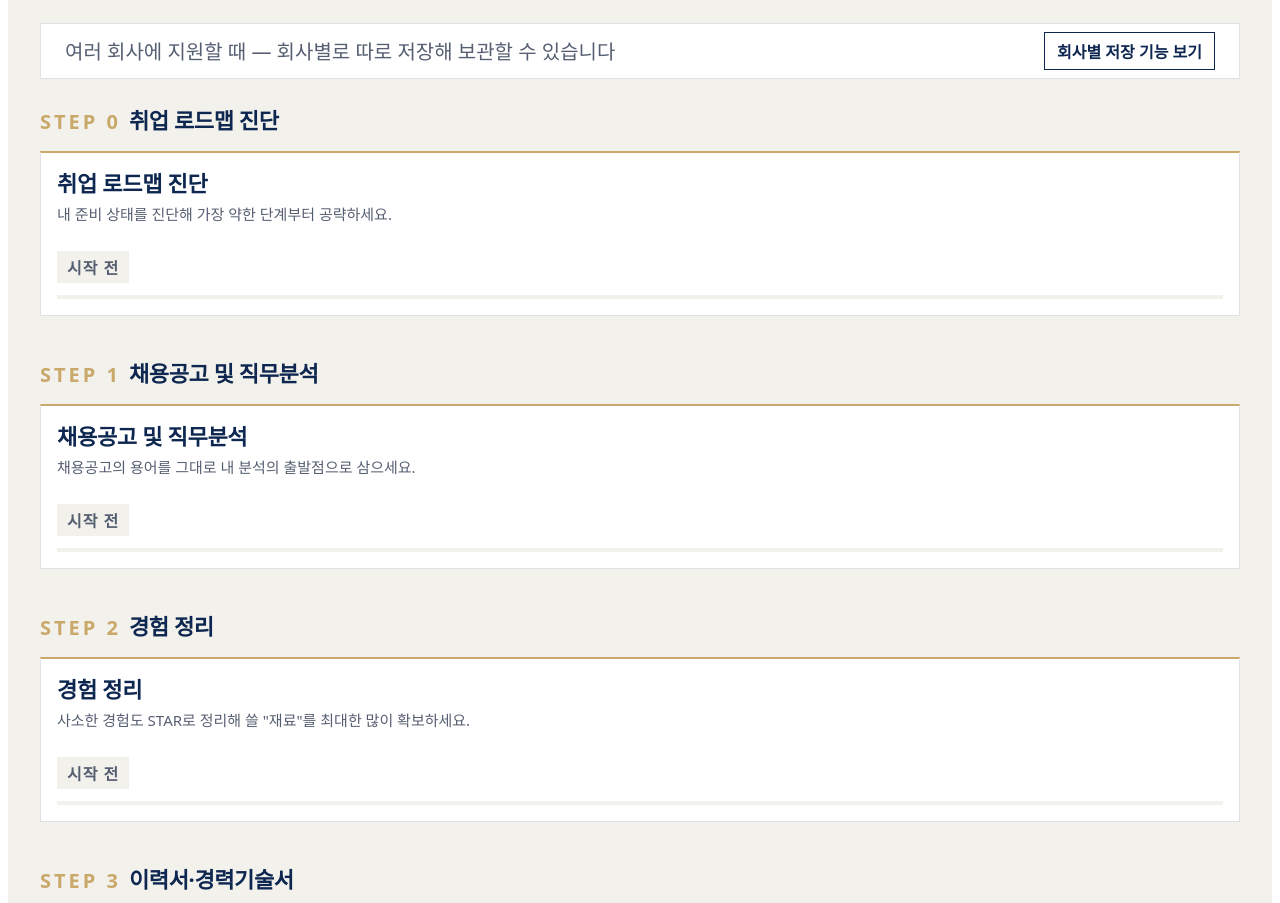
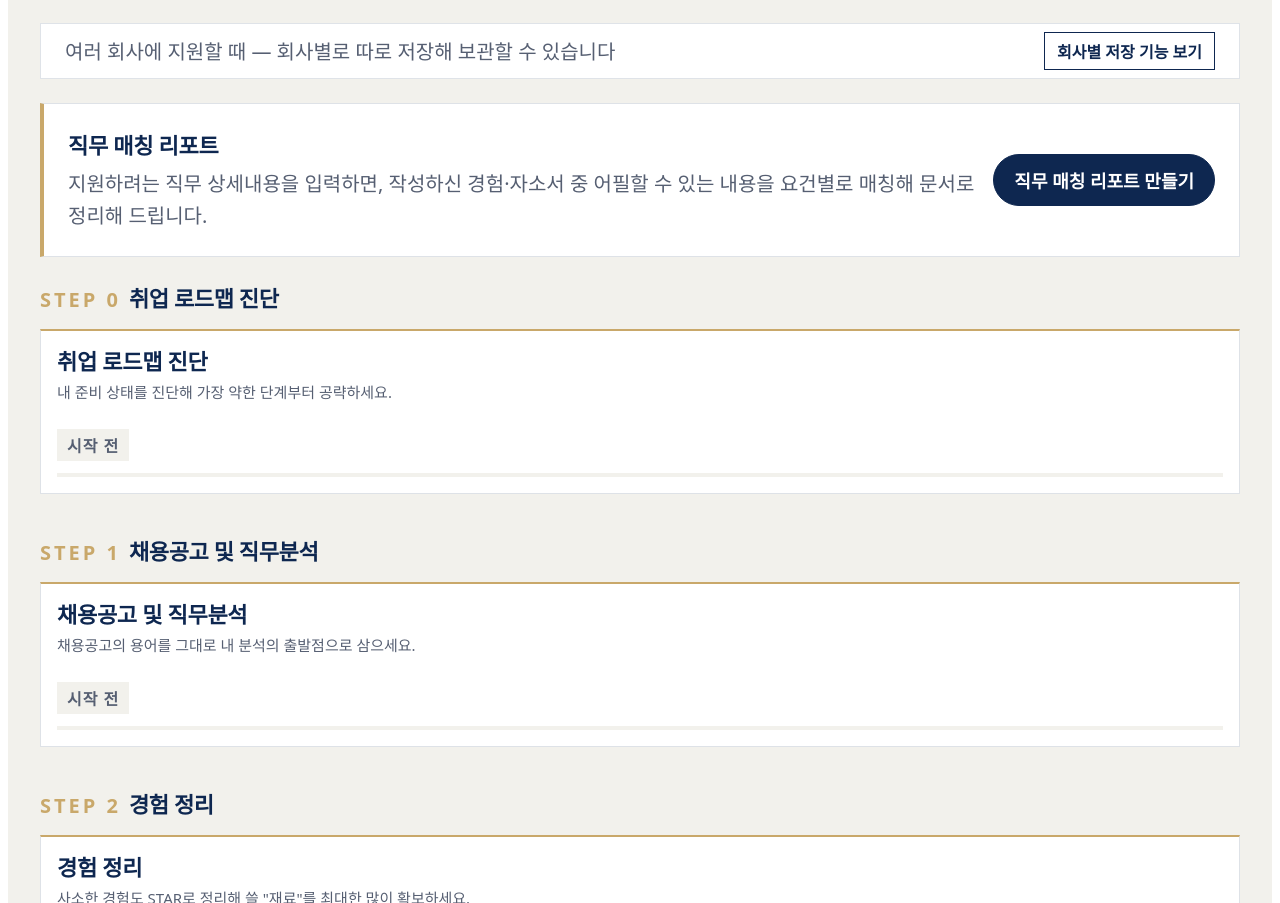
Before and after one commit to careerengineer/career_preparation, a React (Vite) app: page / in a window 1280 px wide. Shown: the part 1309-2212 px from the top of the page. Built offline with nearby package versions, Linux system fonts and the light colour scheme; a web font is replaced by a local one.

Commit message:
feat: 대시보드에 직무 매칭 리포트 진입 배너 추가

```diff
--- a/src/dashboard/Dashboard.jsx
+++ b/src/dashboard/Dashboard.jsx
@@ -1,4 +1,5 @@
 import { useEffect } from 'react';
+import { Link } from 'react-router-dom';
 import { useDataStore } from '../store/DataContext.jsx';
 import { WORKBOOKS, VARIANT, VARIANT_LABEL, VARIANT_NOTICE } from '../store/schema.js';
 import { getWorkbookProgress } from '../store/selectors.js';
@@ -221,6 +222,44 @@ export default function Dashboard() {
         {/* 회사별 슬롯 (여러 회사 지원 관리) */}
         <CompanySlots />
 
+        {/* 직무 매칭 리포트 (작성한 경험/자소서 ↔ 직무 상세내용 매칭) */}
+        <section style={{
+          background: COLORS.white, border: RULE,
+          borderLeft: `4px solid ${COLORS.accent2}`,
+          padding: SPACING.lg, marginBottom: SPACING.lg,
+          display: 'flex', flexWrap: 'wrap', alignItems: 'center',
+          justifyContent: 'space-between', gap: SPACING.md,
+        }}>
+          <div style={{ flex: 1, minWidth: 240 }}>
+            <h3 style={{
+              margin: 0, fontSize: 22, color: COLORS.ink,
+              fontWeight: FONT.weight.bold, letterSpacing: '-0.3px',
+            }}>
+              직무 매칭 리포트
+            </h3>
+            <p style={{
+              margin: '8px 0 0', fontSize: 20, color: COLORS.sub,
+              lineHeight: 1.6,
+            }}>
+              지원하려는 직무 상세내용을 입력하면, 작성하신 경험·자소서 중 어필할 수 있는 내용을 요건별로 매칭해 문서로 정리해 드립니다.
+            </p>
+          </div>
+          <div style={{ display: 'flex', gap: SPACING.sm, flexWrap: 'wrap', flexShrink: 0 }}>
+            <Link
+              to="/jd-match"
+              style={{
+                background: COLORS.accent, color: COLORS.white,
+                border: `1px solid ${COLORS.accent}`,
+                textDecoration: 'none', whiteSpace: 'nowrap',
+                fontSize: 18, fontWeight: FONT.weight.semibold,
+                padding: '12px 20px', borderRadius: RADIUS.pill,
+              }}
+            >
+              직무 매칭 리포트 만들기
+            </Link>
+          </div>
+        </section>
+
         {/* STEP별 워크북 카드 */}
         {STEPS.map((s) => {
           const items = WORKBOOKS.filter((w) => w.step === s.n);
```
